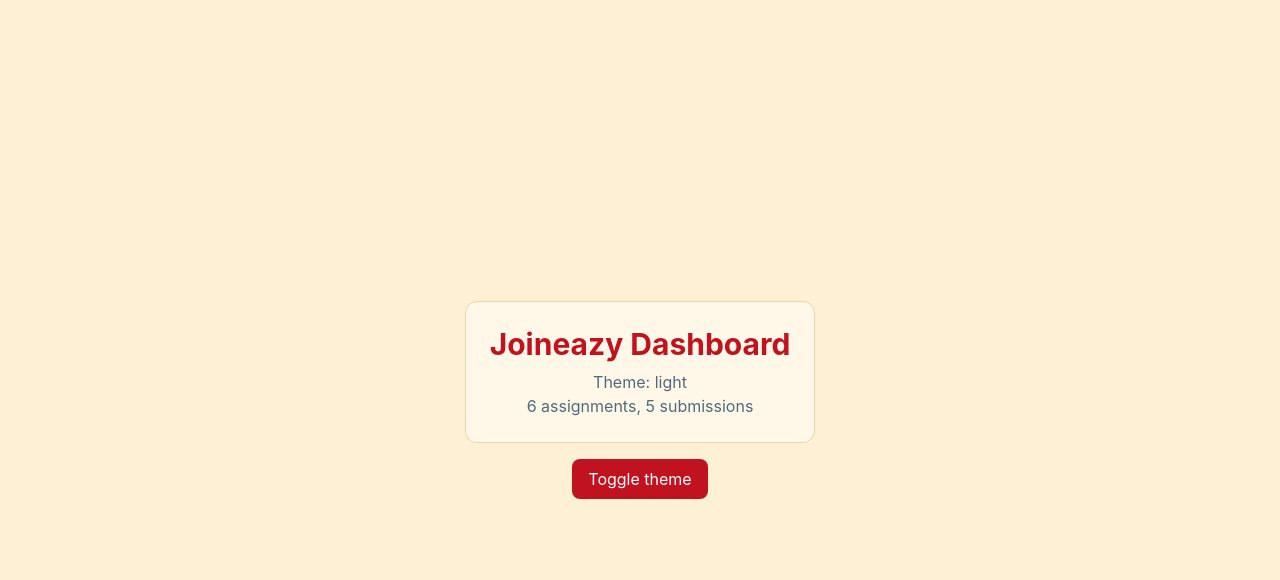
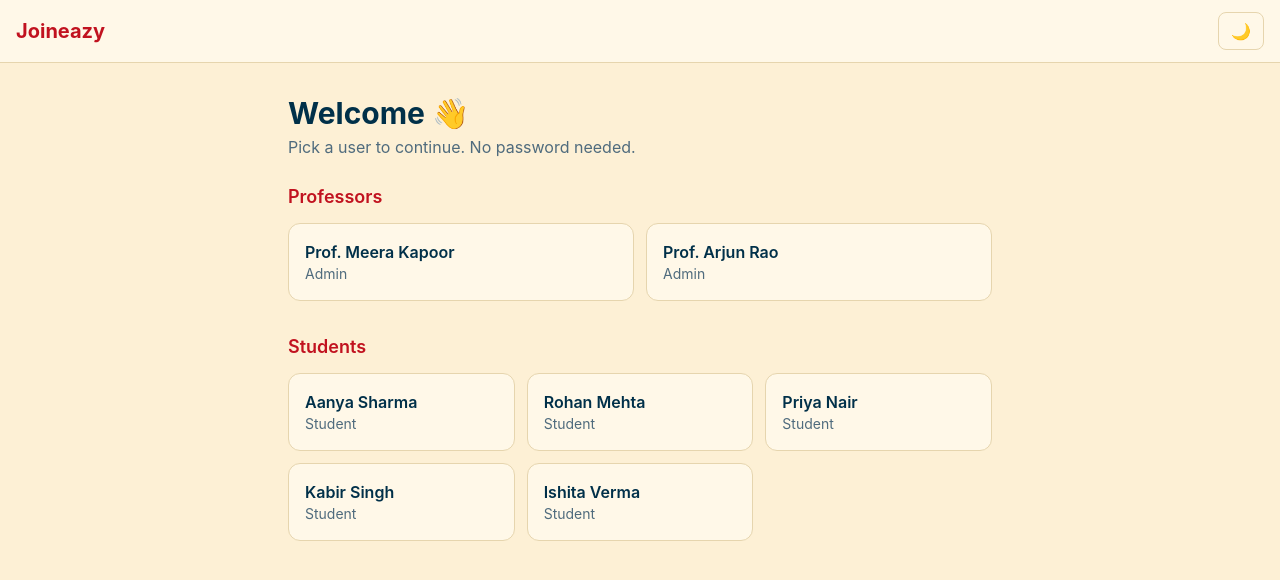
Before and after one commit to tanishakr/joineazy-dashboard, a React (Vite) app: page / in a window 1280 px wide. Shown: the top 580 px of the page. Built offline with nearby package versions, Linux system fonts and the light colour scheme.

Commit message:
feat: add mock login, role-based routing and navbar

```diff
--- a/src/App.jsx
+++ b/src/App.jsx
@@ -1,53 +1,27 @@
-/*
-import useTheme from './hooks/useTheme'
+import useAuth from './hooks/useAuth'
+import Navbar from './components/Navbar'
+import Login from './pages/Login'
+import StudentDashboard from './pages/StudentDashboard'
+import AdminDashboard from './pages/AdminDashboard'
 
 function App() {
-  const { theme, toggleTheme } = useTheme()
+  const { currentUser } = useAuth()
+
+  let page
+  if (!currentUser) {
+    page = <Login />
+  } else if (currentUser.role === 'admin') {
+    page = <AdminDashboard />
+  } else {
+    page = <StudentDashboard />
+  }
 
   return (
-    <div className="min-h-screen flex flex-col items-center justify-center gap-4">
-      <div className="bg-surface border border-line rounded-xl p-6 text-center">
-        <h1 className="text-3xl font-bold text-primary">Joineazy Dashboard</h1>
-        <p className="text-muted mt-2">Current theme: {theme}</p>
-      </div>
-      <button
-        onClick={toggleTheme}
-        className="bg-primary hover:bg-primary-hover text-white px-4 py-2 rounded-lg"
-      >
-        Toggle theme
-      </button>
+    <div className="min-h-screen">
+      <Navbar />
+      {page}
     </div>
   )
 }
 
 export default App
-*/
-
-
-import useTheme from './hooks/useTheme'
-import useData from './hooks/useData'
-
-function App() {
-  const { theme, toggleTheme } = useTheme()
-  const { assignments, submissions } = useData()
-
-  return (
-    <div className="min-h-screen flex flex-col items-center justify-center gap-4">
-      <div className="bg-surface border border-line rounded-xl p-6 text-center">
-        <h1 className="text-3xl font-bold text-primary">Joineazy Dashboard</h1>
-        <p className="text-muted mt-2">Theme: {theme}</p>
-        <p className="text-muted">
-          {assignments.length} assignments, {submissions.length} submissions
-        </p>
-      </div>
-      <button
-        onClick={toggleTheme}
-        className="bg-primary hover:bg-primary-hover text-white px-4 py-2 rounded-lg"
-      >
-        Toggle theme
-      </button>
-    </div>
-  )
-}
-
-export default App
--- /dev/null
+++ b/src/components/Navbar.jsx
@@ -0,0 +1,41 @@
+import useAuth from '../hooks/useAuth'
+import useTheme from '../hooks/useTheme'
+
+function Navbar() {
+  const { currentUser, logout } = useAuth()
+  const { theme, toggleTheme } = useTheme()
+
+  return (
+    <nav className="bg-surface border-b border-line px-4 py-3 flex items-center justify-between">
+      <h1 className="text-xl font-bold text-primary">Joineazy</h1>
+
+      <div className="flex items-center gap-3">
+        {currentUser && (
+          <div className="text-right hidden sm:block">
+            <p className="text-sm font-semibold">{currentUser.name}</p>
+            <p className="text-xs text-muted capitalize">{currentUser.role}</p>
+          </div>
+        )}
+
+        <button
+          onClick={toggleTheme}
+          aria-label="Toggle dark mode"
+          className="border border-line rounded-lg px-3 py-1.5 hover:bg-page"
+        >
+          {theme === 'light' ? '🌙' : '☀️'}
+        </button>
+
+        {currentUser && (
+          <button
+            onClick={logout}
+            className="bg-primary hover:bg-primary-hover text-white rounded-lg px-3 py-1.5 text-sm"
+          >
+            Logout
+          </button>
+        )}
+      </div>
+    </nav>
+  )
+}
+
+export default Navbar
--- /dev/null
+++ b/src/context/AuthContext.js
@@ -0,0 +1,3 @@
+import { createContext } from 'react'
+
+export const AuthContext = createContext(null)
--- /dev/null
+++ b/src/context/AuthProvider.jsx
@@ -0,0 +1,22 @@
+import useLocalStorage from '../hooks/useLocalStorage'
+import { AuthContext } from './AuthContext'
+import { users } from '../data/seedData'
+
+export function AuthProvider({ children }) {
+  const [currentUserId, setCurrentUserId] = useLocalStorage('currentUserId', null)
+
+  // Find the full user object from the saved id (or null if nobody is logged in)
+  const currentUser = users.find((u) => u.id === currentUserId) || null
+
+  function login(userId) {
+    setCurrentUserId(userId)
+  }
+
+  function logout() {
+    setCurrentUserId(null)
+  }
+
+  const value = { currentUser, login, logout }
+
+  return <AuthContext.Provider value={value}>{children}</AuthContext.Provider>
+}
--- /dev/null
+++ b/src/hooks/useAuth.js
@@ -0,0 +1,8 @@
+import { useContext } from 'react'
+import { AuthContext } from '../context/AuthContext'
+
+function useAuth() {
+  return useContext(AuthContext)
+}
+
+export default useAuth
--- a/src/main.jsx
+++ b/src/main.jsx
@@ -3,11 +3,14 @@ import { createRoot } from 'react-dom/client'
 import './index.css'
 import App from './App.jsx'
 import { DataProvider } from './context/DataProvider.jsx'
+import { AuthProvider } from './context/AuthProvider.jsx'
 
 createRoot(document.getElementById('root')).render(
   <StrictMode>
-    <DataProvider>
-      <App />
-    </DataProvider>
+    <AuthProvider>
+      <DataProvider>
+        <App />
+      </DataProvider>
+    </AuthProvider>
   </StrictMode>,
 )
--- /dev/null
+++ b/src/pages/AdminDashboard.jsx
@@ -0,0 +1,14 @@
+import useAuth from '../hooks/useAuth'
+
+function AdminDashboard() {
+  const { currentUser } = useAuth()
+
+  return (
+    <div className="p-4 sm:p-8">
+      <h2 className="text-2xl font-bold">Admin Dashboard</h2>
+      <p className="text-muted">Hello, {currentUser.name}</p>
+    </div>
+  )
+}
+
+export default AdminDashboard
--- /dev/null
+++ b/src/pages/Login.jsx
@@ -0,0 +1,44 @@
+import useAuth from '../hooks/useAuth'
+import { users } from '../data/seedData'
+
+function UserButton({ user, onSelect }) {
+  return (
+    <button
+      onClick={() => onSelect(user.id)}
+      className="w-full text-left bg-surface border border-line rounded-xl p-4 hover:border-primary transition"
+    >
+      <p className="font-semibold">{user.name}</p>
+      <p className="text-sm text-muted capitalize">{user.role}</p>
+    </button>
+  )
+}
+
+function Login() {
+  const { login } = useAuth()
+
+  const admins = users.filter((u) => u.role === 'admin')
+  const students = users.filter((u) => u.role === 'student')
+
+  return (
+    <div className="max-w-3xl mx-auto p-4 sm:p-8">
+      <h2 className="text-2xl sm:text-3xl font-bold mb-1">Welcome 👋</h2>
+      <p className="text-muted mb-6">Pick a user to continue. No password needed.</p>
+
+      <h3 className="text-lg font-semibold mb-3 text-primary">Professors</h3>
+      <div className="grid gap-3 sm:grid-cols-2 mb-8">
+        {admins.map((user) => (
+          <UserButton key={user.id} user={user} onSelect={login} />
+        ))}
+      </div>
+
+      <h3 className="text-lg font-semibold mb-3 text-primary">Students</h3>
+      <div className="grid gap-3 sm:grid-cols-2 lg:grid-cols-3">
+        {students.map((user) => (
+          <UserButton key={user.id} user={user} onSelect={login} />
+        ))}
+      </div>
+    </div>
+  )
+}
+
+export default Login
--- /dev/null
+++ b/src/pages/StudentDashboard.jsx
@@ -0,0 +1,14 @@
+import useAuth from '../hooks/useAuth'
+
+function StudentDashboard() {
+  const { currentUser } = useAuth()
+
+  return (
+    <div className="p-4 sm:p-8">
+      <h2 className="text-2xl font-bold">Student Dashboard</h2>
+      <p className="text-muted">Hello, {currentUser.name}</p>
+    </div>
+  )
+}
+
+export default StudentDashboard
```
